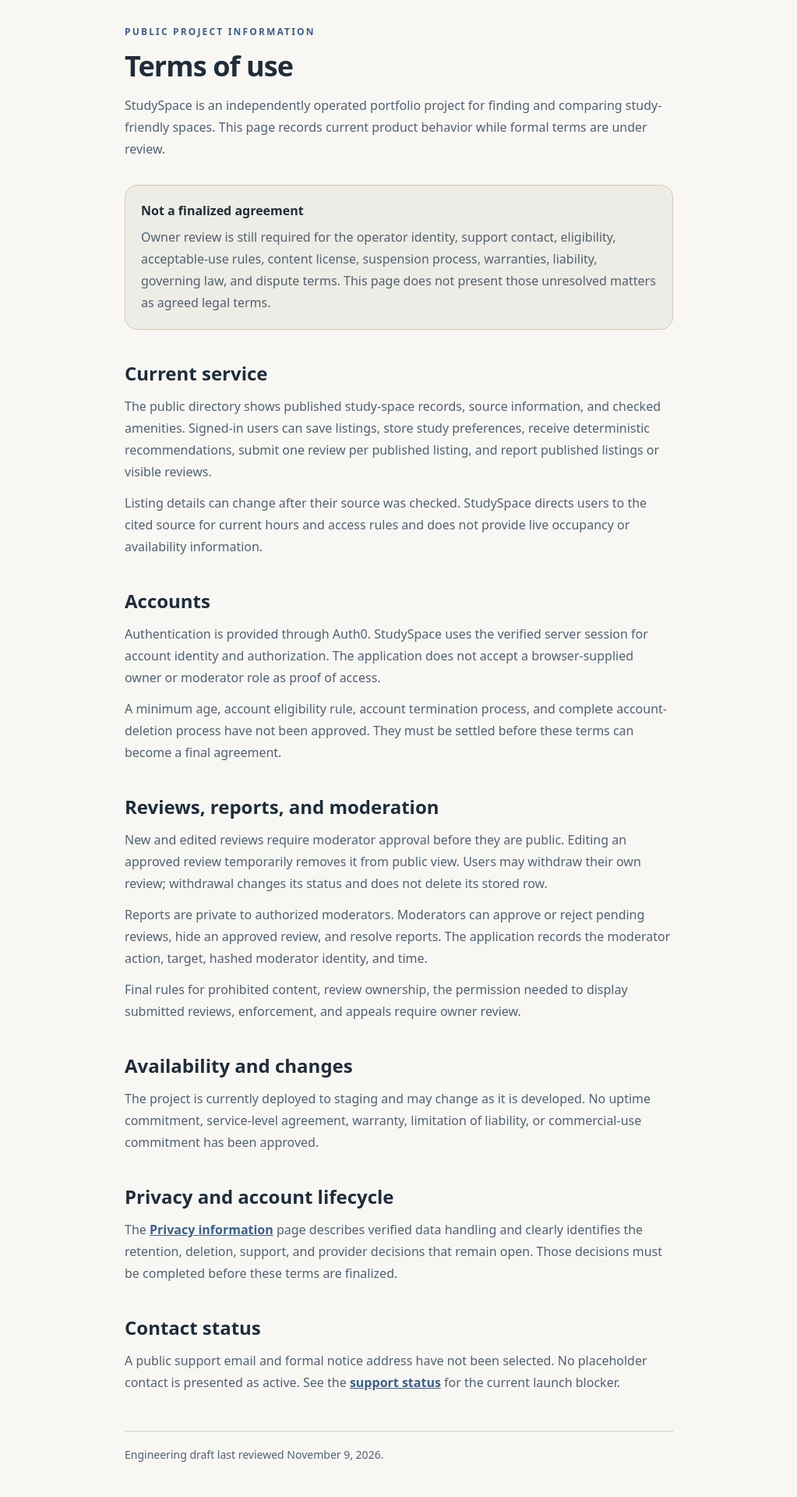
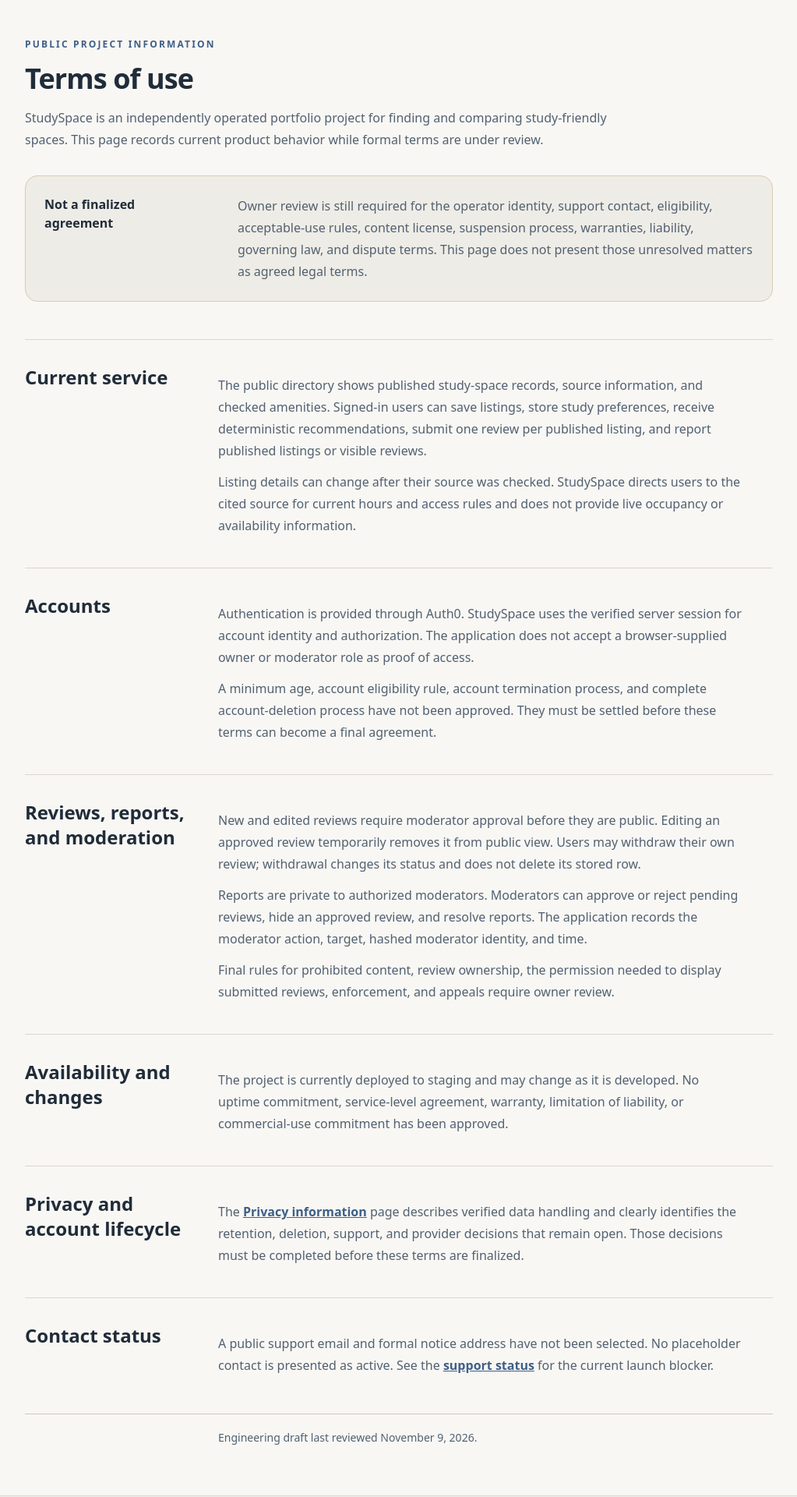
Before and after one commit to orivstelq/studyspace, a Next.js app: page /terms in a window 1280 px wide. Shown: the part 100-2020 px from the top of the page at 78% size, without its empty margins (128-1151 px from the left). Built offline with nearby package versions, Linux system fonts and the light colour scheme; no server answers.

Commit message:
style: improve legal page layout and responsiveness

```diff
--- a/src/app/terms/page.tsx
+++ b/src/app/terms/page.tsx
@@ -1,5 +1,6 @@
 import type { Metadata } from "next";
 import Link from "next/link";
+import { PolicySection } from "../../components/legal/policy-section";
 
 export const metadata: Metadata = {
     title: "Terms information",
@@ -8,43 +9,40 @@ export const metadata: Metadata = {
 
 export default function TermsPage() {
     return (
-        <main id="main-content" className="mx-auto w-full max-w-3xl px-5 py-12 sm:px-8">
+        <main id="main-content" className="mx-auto w-full max-w-5xl px-5 py-12 sm:px-8 lg:py-16">
             <p className="text-xs font-semibold uppercase tracking-[0.18em] text-harbor">Public project information</p>
             <h1 className="mt-4 text-4xl font-semibold tracking-tight">Terms of use</h1>
-            <p className="mt-4 leading-7 text-muted">
+            <p className="mt-4 max-w-3xl leading-7 text-muted">
                 StudySpace is an independently operated portfolio project for finding and comparing study-friendly spaces. This page records current product behavior while formal terms are under review.
             </p>
 
-            <aside className="mt-8 rounded-2xl border border-dune bg-linen/50 p-5" aria-labelledby="terms-review-heading">
+            <aside className="mt-8 grid rounded-2xl border border-dune bg-linen/50 p-5 lg:grid-cols-[13rem_minmax(0,1fr)] lg:gap-10 lg:p-6" aria-labelledby="terms-review-heading">
                 <h2 id="terms-review-heading" className="font-semibold">Not a finalized agreement</h2>
-                <p className="mt-2 leading-7 text-muted">
+                <p className="mt-2 max-w-2xl leading-7 text-muted lg:mt-0">
                     Owner review is still required for the operator identity, support contact, eligibility, acceptable-use rules, content license, suspension process, warranties, liability, governing law, and dispute terms. This page does not present those unresolved matters as agreed legal terms.
                 </p>
             </aside>
 
-            <div className="mt-10 space-y-10 leading-7 text-muted">
-                <section aria-labelledby="service-heading">
-                    <h2 id="service-heading" className="text-2xl font-semibold text-ink">Current service</h2>
+            <div className="mt-12 space-y-10 leading-7 text-muted">
+                <PolicySection id="service" title="Current service">
                     <p className="mt-3">
                         The public directory shows published study-space records, source information, and checked amenities. Signed-in users can save listings, store study preferences, receive deterministic recommendations, submit one review per published listing, and report published listings or visible reviews.
                     </p>
                     <p className="mt-3">
                         Listing details can change after their source was checked. StudySpace directs users to the cited source for current hours and access rules and does not provide live occupancy or availability information.
                     </p>
-                </section>
+                </PolicySection>
 
-                <section aria-labelledby="accounts-heading">
-                    <h2 id="accounts-heading" className="text-2xl font-semibold text-ink">Accounts</h2>
+                <PolicySection id="accounts" title="Accounts">
                     <p className="mt-3">
                         Authentication is provided through Auth0. StudySpace uses the verified server session for account identity and authorization. The application does not accept a browser-supplied owner or moderator role as proof of access.
                     </p>
                     <p className="mt-3">
                         A minimum age, account eligibility rule, account termination process, and complete account-deletion process have not been approved. They must be settled before these terms can become a final agreement.
                     </p>
-                </section>
+                </PolicySection>
 
-                <section aria-labelledby="content-heading">
-                    <h2 id="content-heading" className="text-2xl font-semibold text-ink">Reviews, reports, and moderation</h2>
+                <PolicySection id="content" title="Reviews, reports, and moderation">
                     <p className="mt-3">
                         New and edited reviews require moderator approval before they are public. Editing an approved review temporarily removes it from public view. Users may withdraw their own review; withdrawal changes its status and does not delete its stored row.
                     </p>
@@ -54,33 +52,32 @@ export default function TermsPage() {
                     <p className="mt-3">
                         Final rules for prohibited content, review ownership, the permission needed to display submitted reviews, enforcement, and appeals require owner review.
                     </p>
-                </section>
+                </PolicySection>
 
-                <section aria-labelledby="availability-heading">
-                    <h2 id="availability-heading" className="text-2xl font-semibold text-ink">Availability and changes</h2>
+                <PolicySection id="availability" title="Availability and changes">
                     <p className="mt-3">
                         The project is currently deployed to staging and may change as it is developed. No uptime commitment, service-level agreement, warranty, limitation of liability, or commercial-use commitment has been approved.
                     </p>
-                </section>
+                </PolicySection>
 
-                <section aria-labelledby="privacy-heading">
-                    <h2 id="privacy-heading" className="text-2xl font-semibold text-ink">Privacy and account lifecycle</h2>
+                <PolicySection id="privacy" title="Privacy and account lifecycle">
                     <p className="mt-3">
                         The <Link href="/privacy" className="font-semibold text-harbor underline">Privacy information</Link> page describes verified data handling and clearly identifies the retention, deletion, support, and provider decisions that remain open. Those decisions must be completed before these terms are finalized.
                     </p>
-                </section>
+                </PolicySection>
 
-                <section aria-labelledby="contact-heading">
-                    <h2 id="contact-heading" className="text-2xl font-semibold text-ink">Contact status</h2>
+                <PolicySection id="contact" title="Contact status">
                     <p className="mt-3">
                         A public support email and formal notice address have not been selected. No placeholder contact is presented as active. See the <Link href="/privacy#support" className="font-semibold text-harbor underline">support status</Link> for the current launch blocker.
                     </p>
-                </section>
+                </PolicySection>
             </div>
 
-            <p className="mt-12 border-t border-clay pt-5 text-sm text-muted">
-                Engineering draft last reviewed <time dateTime="2026-11-09">November 9, 2026</time>.
-            </p>
+            <div className="mt-12 grid border-t border-clay pt-5 lg:grid-cols-[13rem_minmax(0,1fr)] lg:gap-10">
+                <p className="max-w-2xl text-sm text-muted lg:col-start-2">
+                    Engineering draft last reviewed <time dateTime="2026-11-09">November 9, 2026</time>.
+                </p>
+            </div>
         </main>
     );
 }
--- /dev/null
+++ b/src/components/legal/policy-section.tsx
@@ -0,0 +1,14 @@
+import type { ReactNode } from "react";
+
+export function PolicySection({ id, title, children }: { id: string; title: string; children: ReactNode }) {
+    return (
+        <section
+            id={id}
+            aria-labelledby={`${id}-heading`}
+            className="grid scroll-mt-6 gap-0 border-t border-clay/70 pt-8 lg:grid-cols-[13rem_minmax(0,1fr)] lg:gap-10"
+        >
+            <h2 id={`${id}-heading`} className="text-2xl font-semibold text-ink">{title}</h2>
+            <div className="max-w-2xl">{children}</div>
+        </section>
+    );
+}
```
Also changed, not shown: src/app/privacy/page.tsx (+27 -32 lines), 1 other file (tests, documents, lock files or other folders).
